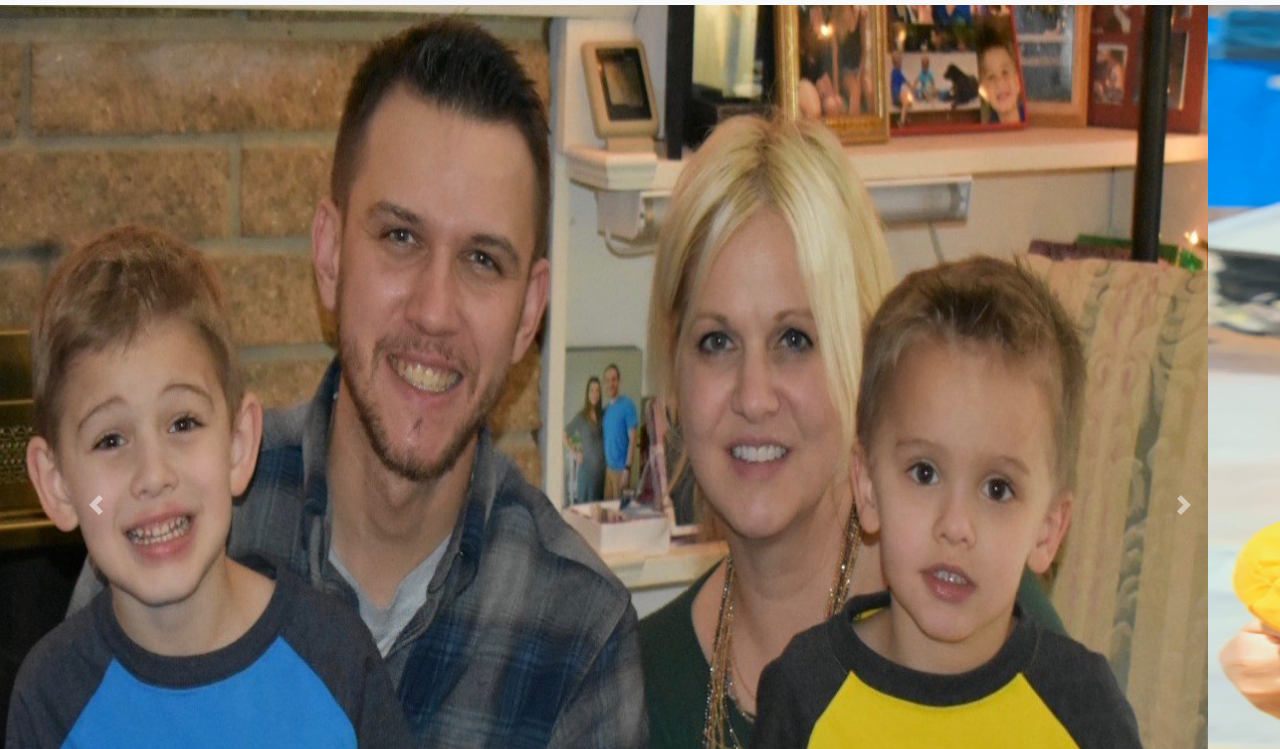
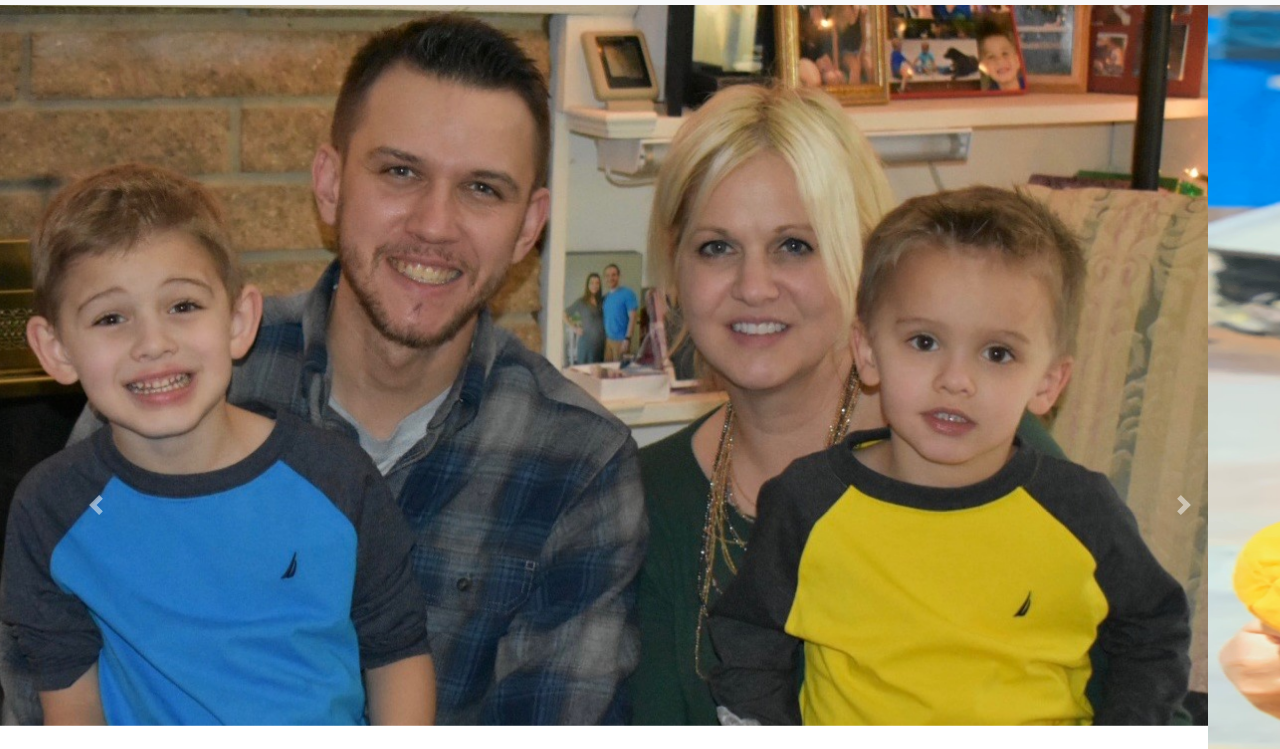
Before and after one commit to brandonkett21/Portfolio, a plain HTML site: page portfolio.html in a window 1280 px wide. Shown: the part 51-800 px from the top of the page. Drawn offline with nearby package versions, Linux system fonts and the light colour scheme.

```diff
--- a/portfolio.html
+++ b/portfolio.html
@@ -65,8 +65,8 @@
             src="assets/images/Image1.jpeg"
             class="d-block w-100"
             alt="..."
-            height="1000"
-            width="400"
+            height="100%"
+            width="100%"
           />
         </div>
         <div class="carousel-item">
```
Also changed, not shown: contact.html (+1 -1 lines).
